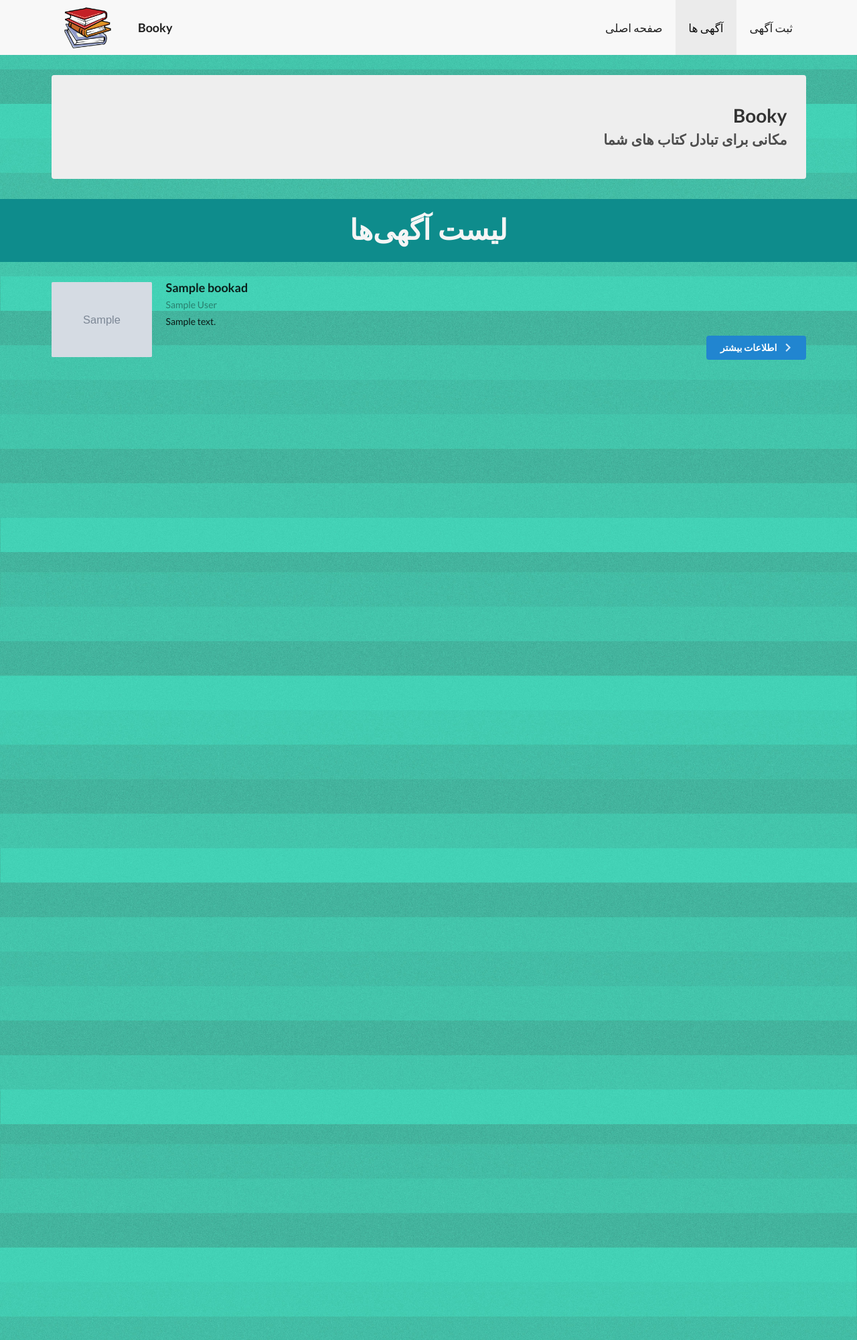
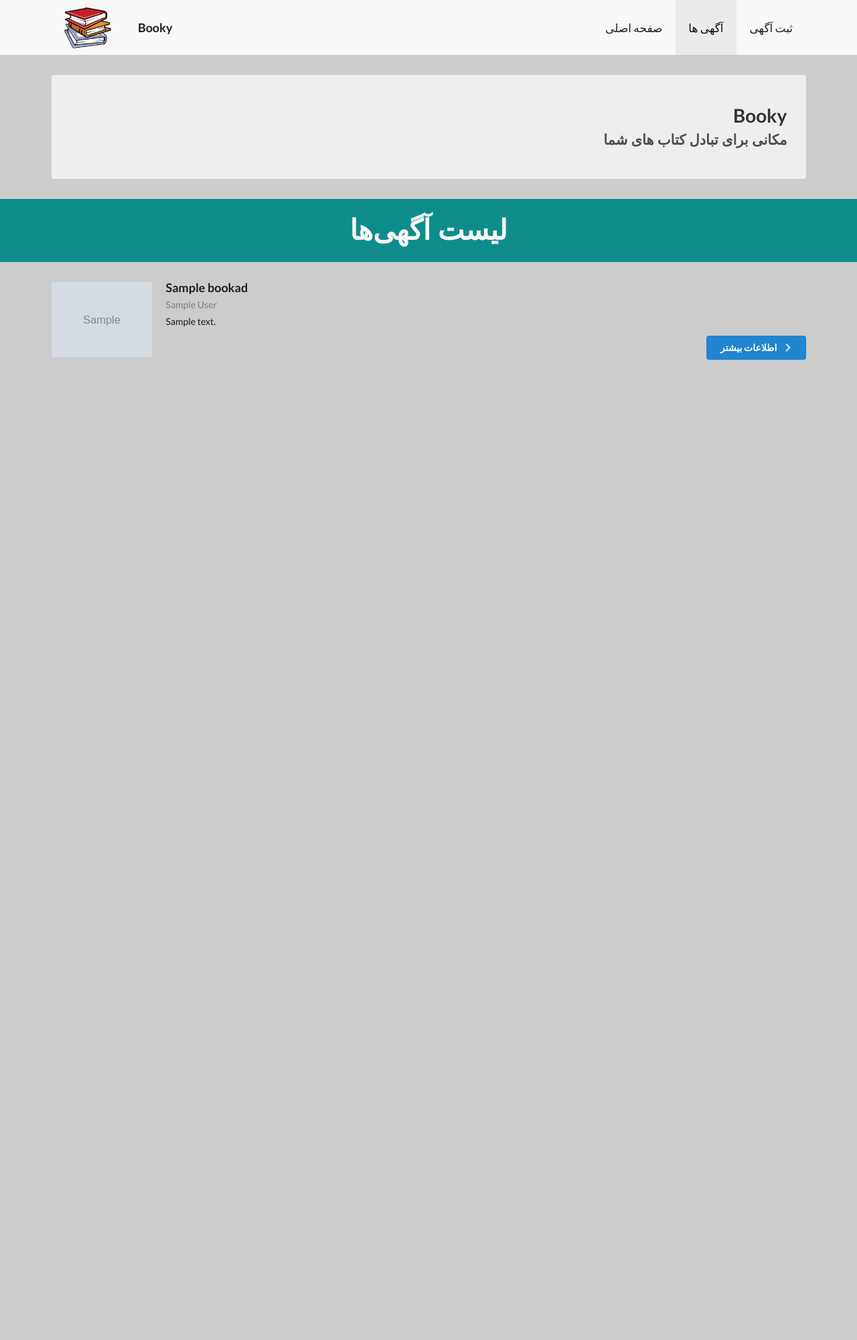
Before and after one commit to reza-yb/napela, a Django app: page /ads/ in a window 1280 px wide. Shown: the whole page at 67% size. Run offline with Django 3.2, Linux system fonts and the light colour scheme; tables that the repository leaves empty hold one stand-in row (values such as "Sample post"); grey boxes marked "Sample" are stand-in pictures.

Commit message:
unifying all_ads page

```diff
--- a/BookAdvertisement/templates/all_ads.html
+++ b/BookAdvertisement/templates/all_ads.html
@@ -35,7 +35,7 @@
     <div class="ui container">
         <div class="ui relaxed divided items">
             {% for ad in book_ads %}
-                <div class="item">
+                <div class="item minimal_info_container">
                     <div href="/ads/{{ ad.id }}" class="ui small image">
                         {% if ad.poster.url is not None %}
                             <img src="{{ ad.poster.url }}" alt="Cinque Terre" width="600" height="400">
--- a/static/css/all_ads.css
+++ b/static/css/all_ads.css
@@ -1,5 +1,5 @@
 body {
-    background-image: url("../images/pattern.jpg");
+    /*background-image: url("../images/pattern.jpg");*/
     background-size: cover;
     background-color: #cccccc;
 }
@@ -11,6 +11,32 @@
     padding: 20px 20px 20px;
     font-family: iransansdn;
     font-size: 3rem;
+}
+
+.minimal_info_container {
+    position: relative;
+    margin: auto;
+    background-position: center center;
+    border: 2px solid #0e566c;
+    border-radius: 10px;
+    /*padding: 20px 40px 40px;*/
+    /*width: 1000px;*/
+    /*height: 500px;*/
+    /*max-width: 600px;*/
+}
+
+.minimal_info_container::after {
+    /*background: url("../images/pattern.jpg");*/
+    background-color: #E5F9E7;
+    background-size: cover;
+    position: absolute;
+    content: "";
+    /*opacity: 0.7;*/
+    /*top: 0;*/
+    /*left: 0;*/
+    /*bottom: 0;*/
+    /*right: 0;*/
+    /*z-index: -1;*/
 }
 
 div.gallery {
```
